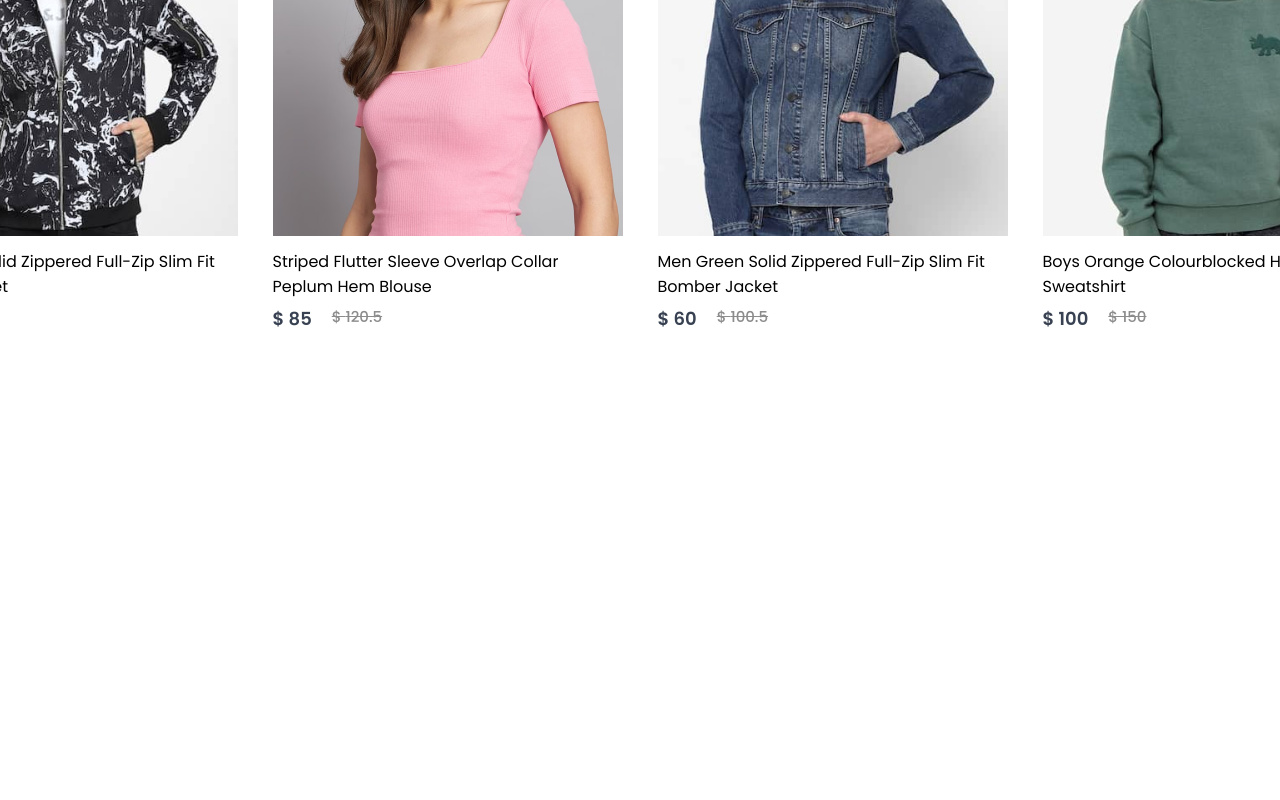
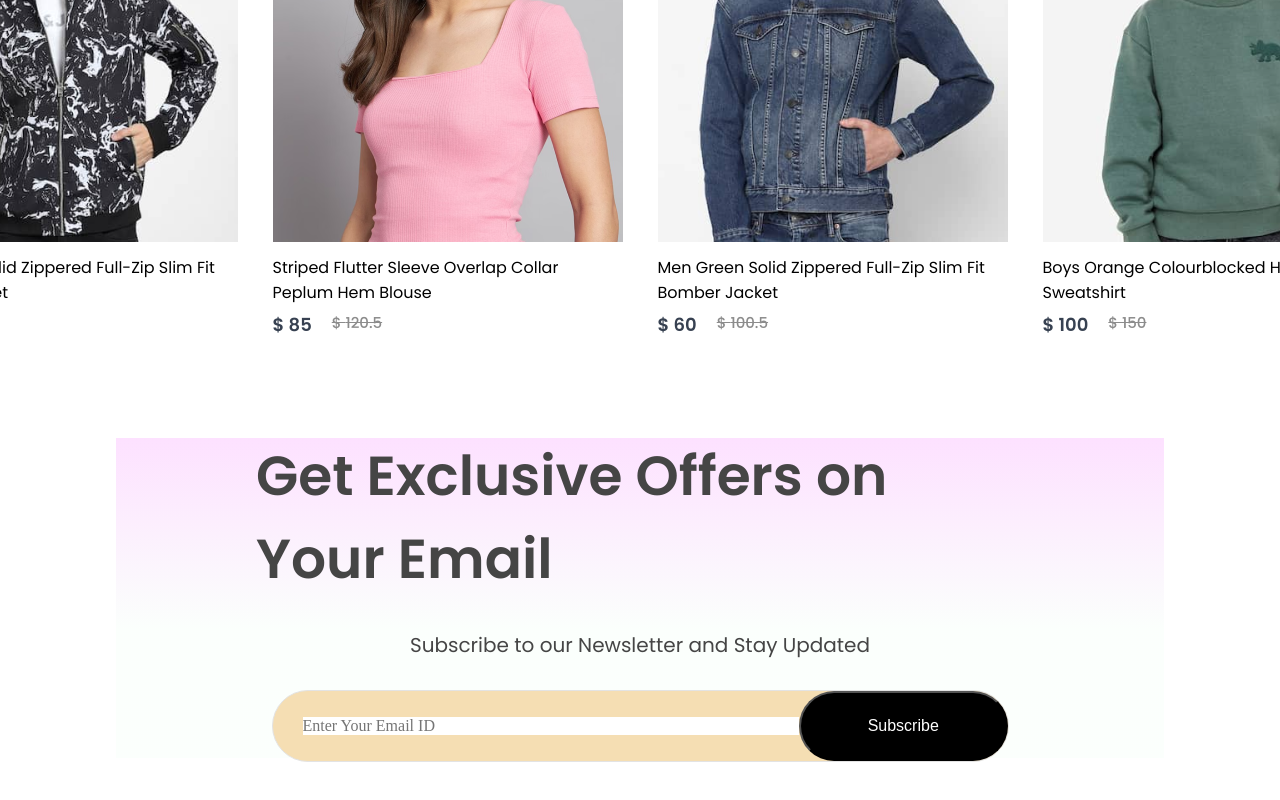
Before and after one commit to Deepeshgiri/MERN-Ecommerce-, a React (Vite) app: page / in a window 1280 px wide. Shown: the part 3125-3925 px from the top of the page. Before the commit the page ends 3457 px from the top, so only its background shows below. Built offline with nearby package versions, Linux system fonts and the light colour scheme.

Commit message:
Newsletter added

```diff
--- a/src/Components/NewCollections/NewCollections.css
+++ b/src/Components/NewCollections/NewCollections.css
@@ -3,7 +3,7 @@
     flex-direction: column;
     align-items: center;
     gap: 10px;
-    height: 90vh;
+    margin-bottom: 100px;
 }
 
 .new-collections h1 {
--- /dev/null
+++ b/src/Components/NewsLetter/NewsLetter.css
@@ -0,0 +1,53 @@
+.newsletter{
+    width: 60%;
+    height: 40vh;
+    display: flex;
+    justify-content: center;
+    align-items: center;
+    flex-direction: column;
+    margin: auto;
+    padding: 0px 140px;
+    margin-bottom: 150px;
+    gap: 30px;
+    background: linear-gradient(180deg , #fde1ff 0%,#e1ffea22 60%);
+}
+.newsletter h1{
+    color: #454545;
+    font-size: 55px;
+    font-weight: 600;
+
+}
+
+.newsletter p{
+    color: #454545;
+    font-size: 20px;
+
+}
+.newsletter div{
+    display: flex;
+justify-content: space-between;
+align-items: center;
+background-color: wheat;
+width: 735px;
+height: 70px;
+border-radius: 82px;
+border: 1px solid #e3e3e3;
+}
+.newsletter input{
+    width: 500px;
+    margin-left: 30px;
+    border: none;
+    outline: none;
+    color: #434141;
+    font-size: 16px;
+    font-family: 'Times New Roman', Times, serif;
+}
+.newsletter div button{
+    width: 210px;
+    border-radius: 80px;
+    height: 70px;
+    background: black;
+    color: white;
+    font-size: 16px;
+    cursor: pointer;
+}
--- /dev/null
+++ b/src/Components/NewsLetter/NewsLetter.jsx
@@ -0,0 +1,14 @@
+import React from 'react'
+import './Newsletter.css'
+export const NewsLetter = () => {
+  return (
+    <div className="newsletter">
+        <h1>Get Exclusive Offers on Your Email</h1>
+        <p>Subscribe to our Newsletter and Stay Updated</p>
+<div>
+<input type="email" placeholder='Enter Your Email ID' />
+<button>Subscribe</button>
+</div>
+    </div>
+  )
+}
--- a/src/Pages/Shop.jsx
+++ b/src/Pages/Shop.jsx
@@ -3,6 +3,7 @@
 import Popular from "../Components/Popular/Popular";
 import Offers from "../Components/Offers/Offers";
 import  NewCollections from "../Components/NewCollections/NewCollections";
+import { NewsLetter } from "../Components/NewsLetter/NewsLetter";
 
 export const Shop = () => {
   return (
@@ -11,6 +12,7 @@
       <Popular/>
       <Offers/>
       <NewCollections/>
+      <NewsLetter/>
     </div>
   );
 };
```
